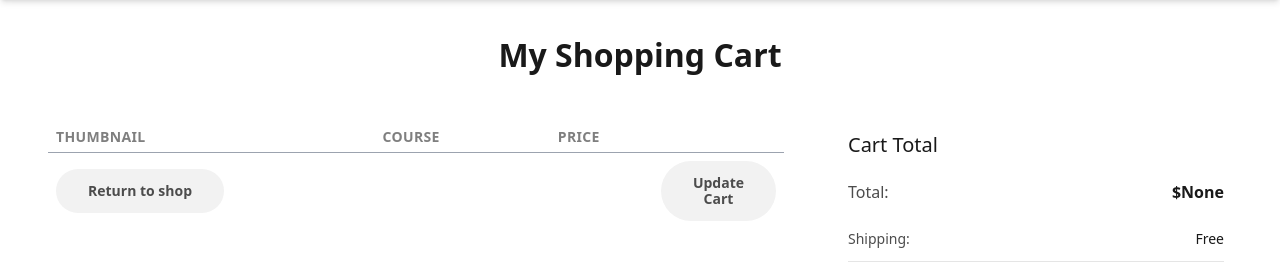
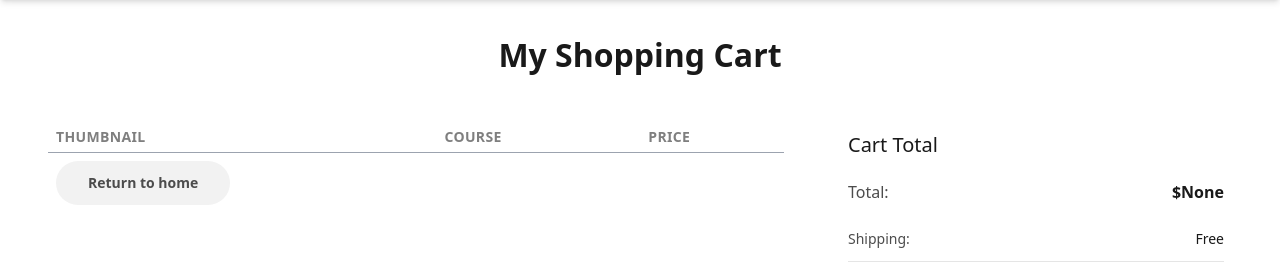
Before and after one commit to MHD-RISHAL/coursecloud, a Django app: page /student/cartsummery in a window 1280 px wide. Shown: the part 76-338 px from the top of the page. Run offline with Django 5.2, Linux system fonts and the light colour scheme; a user stored in the database is signed in; data comes from the database, SQL or seed files in the repository; data that the repository does not hold is empty; some libraries are stand-ins or nearby versions.

Commit message:
Update cartsummery.html

```diff
--- a/coursecloud/student/templates/cartsummery.html
+++ b/coursecloud/student/templates/cartsummery.html
@@ -40,14 +40,13 @@
         <tfoot>
           <tr class="border-t border-gray-400">
             <td class="px-2 py-2" colspan="3">
-              <button class="px-8 cursor-pointer py-3.5 bg-[#f2f2f2] rounded-[43px] text-[#4c4c4c] text-sm font-semibold leading-[16px]">
-                Return to shop
-              </button>
+              <a href="{% url 'home' %}">
+                <button class="px-8 cursor-pointer py-3.5 bg-[#f2f2f2] rounded-[43px] text-[#4c4c4c] text-sm font-semibold leading-[16px]">
+                  Return to home
+                </button>
+              </a>
             </td>
             <td class="px-2 py-2" colspan="2">
-              <button class="px-8 py-3.5 cursor-pointer bg-[#f2f2f2] rounded-[43px] text-[#4c4c4c] text-sm font-semibold leading-[16px]">
-                Update Cart
-              </button>
             </td>
           </tr>
         </tfoot>
```
